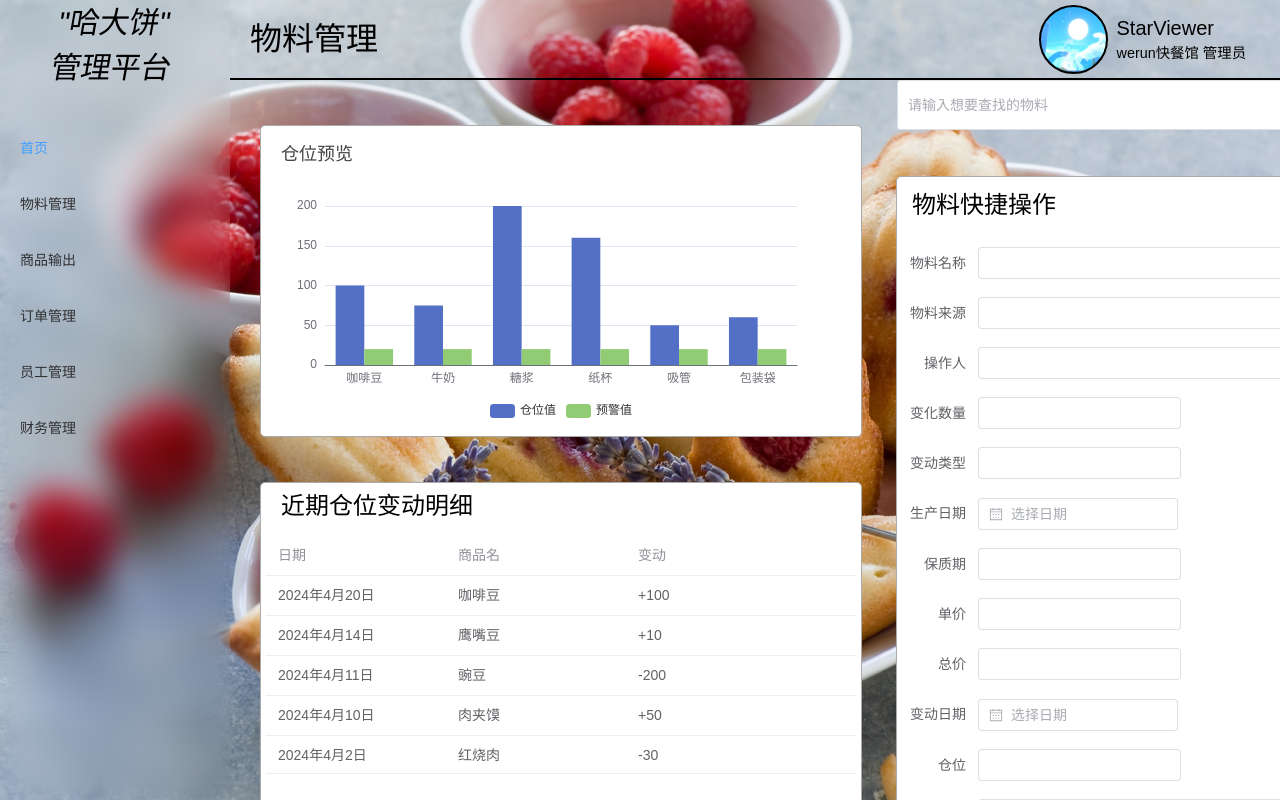
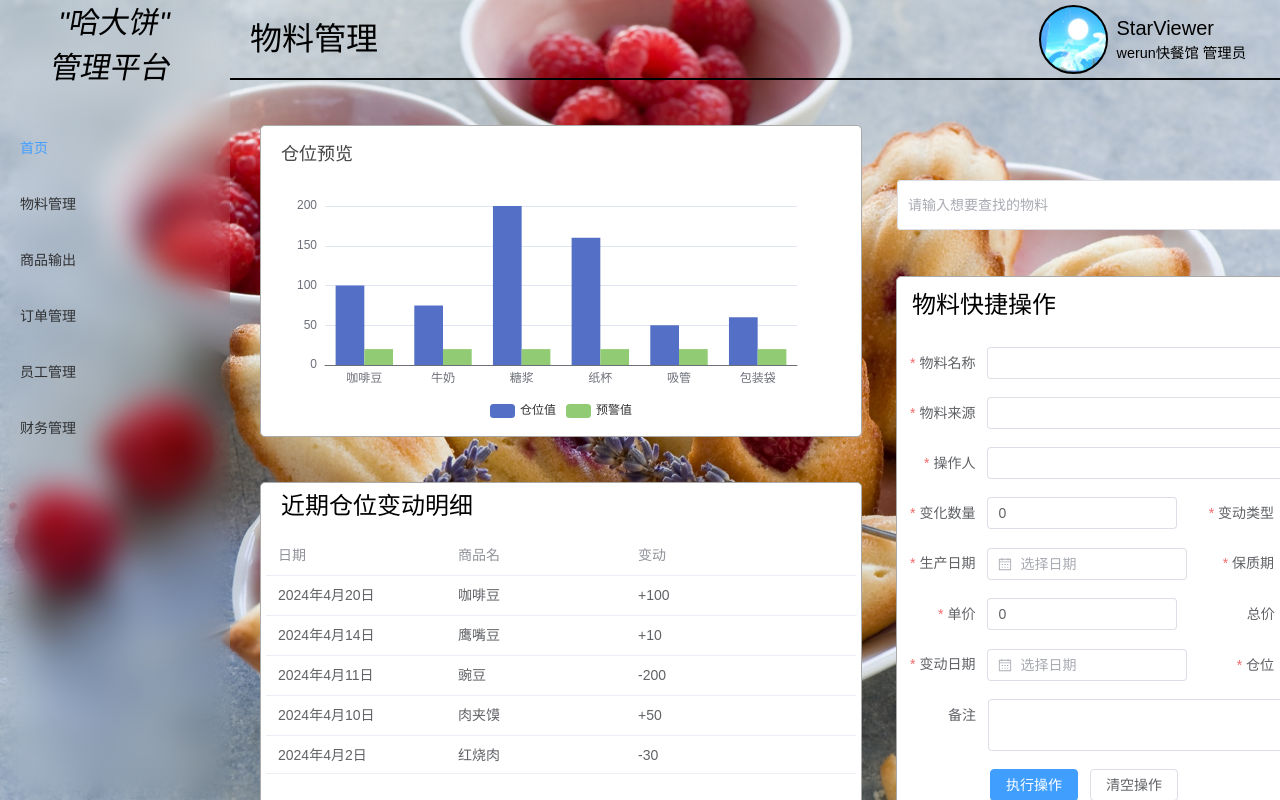
Before and after one commit to StarViewe/HaHaCake, a Vue app: page /#/content/materials in a window 1280 px wide. Built offline with nearby package versions, Linux system fonts and the light colour scheme.

Commit message:
All settings done

```diff
--- a/src/api/user/type.ts
+++ b/src/api/user/type.ts
@@ -7,6 +7,7 @@ export interface loginForm{
 }
 
 interface dataType{
+    message: string | undefined;
     token:string
 }
 
--- a/src/store/modules/users.ts
+++ b/src/store/modules/users.ts
@@ -1,15 +1,17 @@
+import { reqLogin } from "@/api/user";
+import { loginForm } from "@/api/user/type";
 import { defineStore } from "pinia";
 let useUserStore = defineStore("users", {
     state: () => {
         return {
-            token: localStorage.getItem("TOKEN");
+            token: localStorage.getItem("TOKEN")
         }
     },
     actions: {
         async userLogin(data: loginForm){
             let result = await reqLogin(data);
             if(result.code == 200){
-                //获取token
+                //获取token并用pinia储存
                 this.token = result.data.token;
                 //本地化存储token使之持久化存储
                 localStorage.setItem("TOKEN",result.data.token);
--- a/src/views/second/content/materials.vue
+++ b/src/views/second/content/materials.vue
@@ -15,7 +15,7 @@
          </el-header>
          <el-main>
             <div class="left">
-<div class="quickView" id="quickView"></div>
+               <div class="quickView" id="quickView"></div>
                <div class="recentDetails">
                   <span style="font-size: 1.5rem;font-weight: 600;padding-left: 15px;">近期仓位变动明细</span>
                   <el-table :data="tableData" style="width: 100%;margin-top: 12px;height: 238px;">
@@ -35,69 +35,68 @@
 
                      </el-form-item>
                      <el-form-item>
-                        <el-button type="primary" @click="onSearch">搜索</el-button>
+                        <el-button type="primary" >搜索</el-button>
                      </el-form-item>
                   </el-form>
                </div>
                <div class="quickAct">
 
                   <span style="font-size: 1.5rem;font-weight: 600;margin-left: 10px;margin-top: 5px;">物料快捷操作</span>
+                  <br>
 
-                  <br>
-                  <el-form :model="form" label-width="auto" style="width: 566px; transform: translateX(8px);">
-                     <el-form-item label="物料名称">
+                  <el-form :model="form" label-width="auto" ref="ruleFormRef" :rules="rules"
+                     style="width: 600px; transform: translateX(8px);" :inline="true">
+                     <el-form-item label="物料名称" prop="name" style="width: 568px;">
                         <el-input v-model="form.name" />
                      </el-form-item>
                      <!-- 可以加个自动补全 -->
-                     <el-form-item label="物料来源">
+                     <el-form-item label="物料来源" prop="resource" style="width: 568px;">
                         <el-input v-model="form.resource" />
                      </el-form-item>
-                     <el-form-item label="操作人">
+                     <el-form-item label="操作人" prop="operater" style="width: 568px;">
                         <el-input v-model="form.operater" />
                      </el-form-item>
-                  </el-form>
+                  <!-- </el-form> -->
 
-                  <el-form :model="form" label-width="auto" style="max-width: 600px;transform: translateX(8px);"
-                     inline="true">
-
-                     <el-form-item label="变化数量">
-                        <el-input v-model="form.num" />
+                  <!-- <el-form :model="form" label-width="auto" ref="ruleFormRef" :rules="rules" -->
+                     <!-- style="max-width: 610px;transform: translateX(8px);" inline="true"> -->
+                     <el-form-item label="变化数量" prop="num" style="width: 266.67px;">
+                        <el-input v-model="form.num" @change="totalPrice()"/>
                      </el-form-item>
-                     <el-form-item label="变动类型">
+                     <el-form-item label="变动类型" prop="type" style="width: 266.67px;">
                         <el-input v-model="form.type" />
                      </el-form-item>
-                     <el-form-item label="生产日期" style="width: 266.67px;">
+                     <el-form-item label="生产日期" style="width: 266.67px;" prop="date1">
                         <el-col :span="11">
                            <el-date-picker v-model="form.date1" type="date" placeholder="选择日期" style="width: 200px;" />
                         </el-col>
                      </el-form-item>
-                     <el-form-item label="保质期">
+                     <el-form-item label="保质期" prop="shelfLife" style="width: 266.67px;">
                         <el-input v-model="form.shelfLife" />
                      </el-form-item>
-                     <el-form-item label="单价">
-                        <el-input v-model="form.unitPrice" />
+                     <el-form-item label="单价" prop="unitPrice" style="width: 266.67px;">
+                        <el-input v-model="form.unitPrice" @change="totalPrice()"/>
                      </el-form-item>
-                     <el-form-item label="总价">
-                        <el-input v-model="form.totalPrice" />
+                     <el-form-item label="总价" style="width: 266.67px;">
+                        <el-input disabled v-model="form.totalPrice"/>
                      </el-form-item>
-                     <el-form-item label="变动日期" style="width: 266.67px;">
+                     <el-form-item label="变动日期" style="width: 266.67px;" prop="date2">
                         <el-col :span="11">
                            <el-date-picker v-model="form.date2" type="date" placeholder="选择日期" style="width: 200px;" />
                         </el-col>
                      </el-form-item>
-                     <el-form-item label="仓位">
+                     <el-form-item label="仓位" prop="position" style="width: 266.67px;">
                         <el-input v-model="form.position" />
                      </el-form-item>
-                  </el-form>
-                  <el-form :model="form" label-width="68px" style="width: 566px;transform: translateX(8px);">
-                     <el-form-item label="备注">
+                  <!-- </el-form> -->
+                  <!-- <el-form :model="form" label-width="68px" ref="ruleFormRef" :rules="rules" -->
+                  <!-- style="width: 566px;transform: translateX(8px);"> -->
+                     <el-form-item label="备注" style="width: 568px;">
                         <el-input v-model="form.desc" type="textarea" />
                      </el-form-item>
-                     <el-form-item>
-
-                        <el-button type="primary" @click="onSubmit" style="outline: none;">执行操作</el-button>
-                        <el-button style="outline: none;">清空操作</el-button>
-
+                     <el-form-item style="transform: translateX(80px);">
+                        <el-button type="primary" @click="submitForm(ruleFormRef)" style="outline: none;">执行操作</el-button>
+                        <el-button @click="resetForm(ruleFormRef)" style="outline: none;">清空操作</el-button>
                         <!-- 这里可以加个是否确认删除,以及是否关闭提示 -->
                      </el-form-item>
                   </el-form>
@@ -109,8 +108,100 @@
 </template>
 
 <script lang='ts' setup name=''>
-import { reactive, onMounted } from 'vue'
+import { reactive, onMounted, ref } from 'vue'
 import * as echarts from 'echarts';
+import type { FormInstance, FormRules } from 'element-plus'
+
+const form = reactive<Form>({
+   name: '',
+   num: 0,
+   type: '',
+   shelfLife: '',
+   resource: '',
+   date1: '',
+   unitPrice: 0,
+   totalPrice: 0,
+   date2: '',
+   position: '',
+   desc: '',
+   operater: '',
+   searching: '',
+})
+
+interface Form{
+   name: string,
+   num: number,
+   type: string,
+   shelfLife: string,
+   resource: string,
+   date1: any,
+   unitPrice: number,
+   totalPrice: number,
+   date2: any,
+   position: string,
+   desc: string,
+   operater: string,
+   searching: string,
+}
+
+let totalPrice = () => {
+   form.totalPrice = form.unitPrice * form.num
+}
+
+const ruleFormRef = ref<FormInstance>()
+const rules = reactive<FormRules<Form>>({
+   name: [
+      { required: true, message: '请输入物料名称', trigger: 'blur' }
+   ],
+   num: [
+      { required: true, message: '请输入变化数量', trigger: 'blur' }
+   ],
+   type: [
+      { required: true, message: '请输入变动类型', trigger: 'blur' }
+   ],
+   shelfLife: [
+      { required: true, message: '请输入保质期', trigger: 'blur' }
+   ],
+   resource: [
+      { required: true, message: '请输入来源', trigger: 'blur' }
+   ],
+   date1: [
+      { required: true, message: '请选择生产日期', trigger: 'blur' }
+   ],
+   date2: [
+      { required: true, message: '请选择变动日期', trigger: 'blur' }
+   ],
+   unitPrice: [
+      { required: true, message: '请输入单价', trigger: 'blur' }
+   ],
+   position: [
+      { required: true, message: '请输入仓位', trigger: 'blur' }
+   ],
+   desc: [
+      { required: true, message: '请输入备注', trigger: 'blur' }
+   ],
+   operater: [
+      { required: true, message: '请输入操作员', trigger: 'blur' }
+   ],
+})
+
+const submitForm = async (formEl: FormInstance | undefined) => {
+  if (!formEl) return
+  await formEl.validate((valid, fields) => {
+    if (valid) {
+      console.log('submit!')
+    } else {
+      console.log('error submit!', fields)
+    }
+  })
+}
+
+const resetForm = (formEl: FormInstance | undefined) => {
+   form.totalPrice = 0
+   if (!formEl) return
+   formEl.resetFields()
+}
+
 onMounted(() => {
    const chartDom = document.getElementById('quickView');
    if (chartDom) {
@@ -193,27 +284,7 @@ onMounted(() => {
    }
 }
 )
-const form = reactive({
-   name: '',
-   num: '',
-   type: '',
-   shelfLife: '',
-   resource: '',
-   date1: '',
-   unitPrice: '',
-   totalPrice: '',
-   date2: '',
-   position: '',
-   desc: '',
-   operater: '',
-   searching: '',
-})
-const onSubmit = () => {
-   console.log('submit!')
-}
-const onSearch = () => {
-   console.log('search!')
-}
+
 
 const tableData = [
    {
--- a/src/views/second/login/log.vue
+++ b/src/views/second/login/log.vue
@@ -7,8 +7,8 @@
         <!-- 以下为登录表单,所有数据均为响应式 -->
         <el-form ref="ruleFormRef" :model="form" :rules="rules" label-width="auto" style="max-width: 600px">
             <!-- 本处为账号输入框 -->
-            <el-form-item label="账号" prop="name">
-                <el-input v-model="form.name" style="width:240px" placeholder="请输入您的用户名/账号" :prefix-icon="User"
+            <el-form-item label="账号" prop="username">
+                <el-input v-model="form.username" style="width:240px" placeholder="请输入您的用户名/账号" :prefix-icon="User"
                     size="large" @input="oncheck"></el-input>
             </el-form-item>
             <!-- 本处为密码输入框 -->
@@ -44,14 +44,15 @@ import { reactive, ref, onMounted } from 'vue';
 import { Lock, User, CaretRight } from '@element-plus/icons-vue'
 import { RouterLink } from 'vue-router';
 import type { FormInstance, FormRules } from 'element-plus'
-import { ElMessage } from 'element-plus'
+import { ElMessage, ElNotification } from 'element-plus'
 import useUserStore from '@/store/modules/users';
+import { useRouter } from 'vue-router';
 
-
-
+let useStore = useUserStore();
+let $router = useRouter();
 const loginColor = ref('')
 interface formRules {
-    name: string
+    username: string
     password: string
     capthca: string
 }
@@ -59,17 +60,42 @@ interface formRules {
 const ruleFormRef = ref<FormInstance>()//获取dom元素
 //通过ts约束数据类型,并将数据响应化
 const form = reactive<formRules>({
-    name: '',
+    username: '',
     password: '',
     capthca: '',
 })
 
-// let useStore = useUserStore(form);
+const login = async() => {
+    try {
+        await useStore.userLogin(form);
+        $router.push({ path: '/content/homepage' })
+        ElMessage.success({
+            message: '登录成功',
+            type: 'success',
+        })
+    } catch (error) {
+        ElNotification({
+            type: 'error',
+            message:(error as Error).message
+        })
+    }
+}
+
+const submitForm = (formEl: FormInstance | undefined) => { //formEl 形参
+    if (!formEl) return
+    formEl.validate((valid) => {
+        if (valid) {
+            login()
+        } else {
+            return false
+        }
+    })
+}
 
 //表单验证
 const rules = reactive<FormRules<formRules>>({
     //以下为账号的验证规则
-    name: [
+    username: [
         //如果未填写，触发下列提示
         { required: true, message: '请填写此项', trigger: 'blur' },
         //如果以特殊符号开头，触发下列提示
@@ -224,23 +250,8 @@ function applyLoginColor() {
     loginColor.value = backgroundImg.value === '/public/images/back-image1.jpg' ? 'black' : 'white';
 }
 
-const submitForm = (formEl: FormInstance | undefined) => { //formEl 形参
-    if (!formEl) return
-    formEl.validate((valid) => {
-        if (valid) {
-            ElMessage.success({
-                message: '登录成功',
-                type: 'success',
-            })
-        } else {
-            ElMessage.error('登录失败')
-            return false
-        }
-    })
-}
-
 function oncheck() {
-    console.log(form.name[0]);
+    console.log(form.username[0]);
     // form.name[0]=form.name[0].replace(/[\W]/g,'')
 }
 </script>
```
Also changed, not shown: src/views/second/content/homepage.vue (+31 -5 lines).
